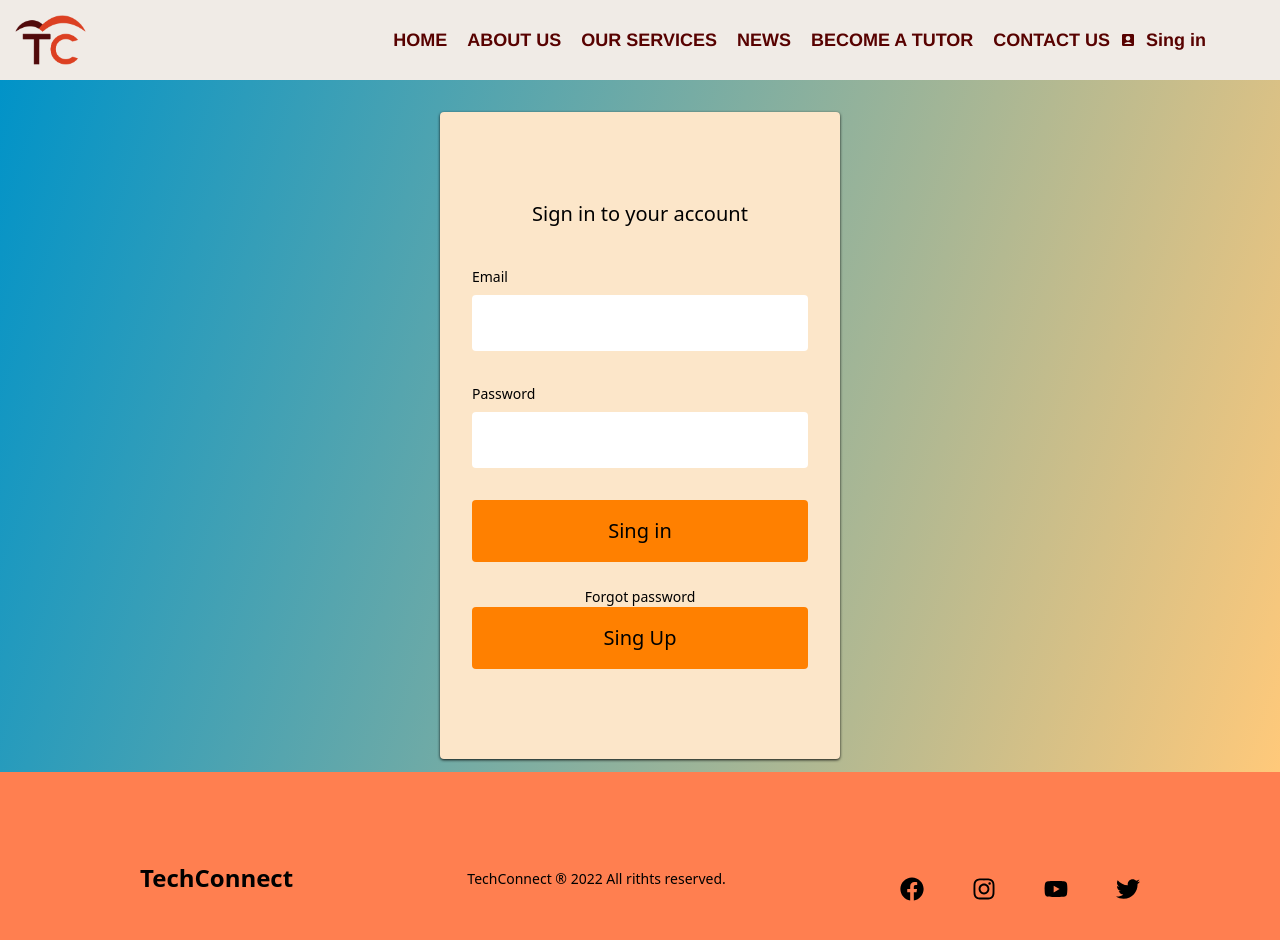
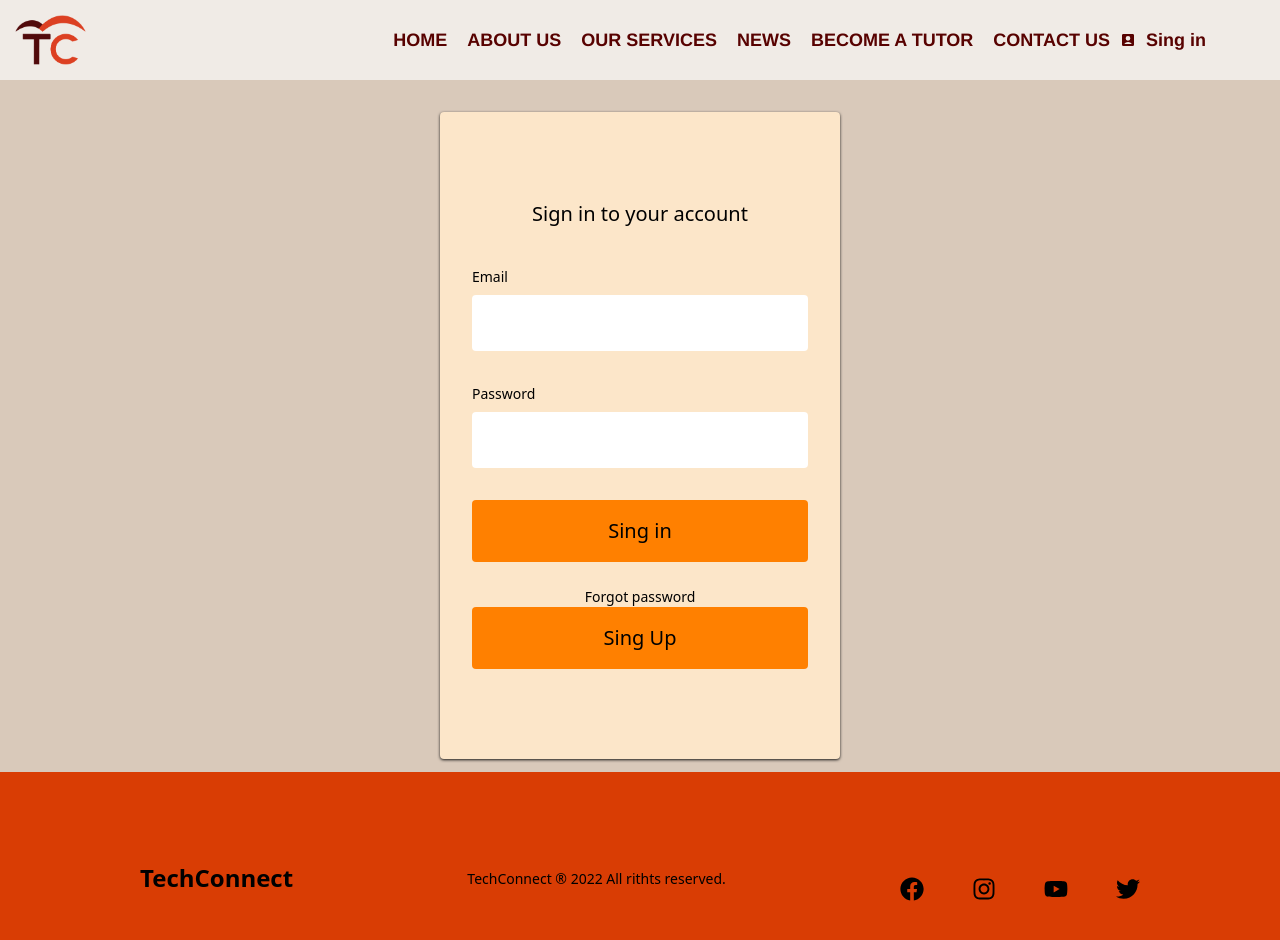
Before and after one commit to Rica02/TechConnect, a React (Create React App) app: page /signin in a window 1280 px wide. Shown: the top 940 px of the page. Built offline with nearby package versions, Linux system fonts and the light colour scheme.

Commit message:
ThemeColors sync

```diff
--- a/src/components/AboutUs/AboutUsStyle.js
+++ b/src/components/AboutUs/AboutUsStyle.js
@@ -1,6 +1,6 @@
 import styled from "styled-components";
 import { Link } from "react-router-dom";
-
+import { theme } from "../../styles/ThemeColors";
 
 export const Container=styled.div`
     display: grid;
--- a/src/components/Footer/FooterStyle.js
+++ b/src/components/Footer/FooterStyle.js
@@ -1,8 +1,8 @@
 import styled from "styled-components";
 import{Link} from 'react-router-dom';
-
+import { theme } from "../../styles/ThemeColors";
 export const FooterContatiner = styled.footer`
-    background: #ff7f50;
+    background:${ ({ theme }) => theme.colorMain.backgroundfooter};
 `;
 
 export const FooterWrap = styled.div`
--- a/src/components/OurServices.js
+++ b/src/components/OurServices/index.js
@@ -1,6 +1,6 @@
 import React from "react";
 import { useNavigate } from "react-router-dom";
-import Header from "./Header";
+import Header from "../Header";
 
 function OurServices() {
 
--- a/src/components/Signin/SigninStyle.js
+++ b/src/components/Signin/SigninStyle.js
@@ -1,6 +1,6 @@
 import styled from "styled-components";
 import { Link } from "react-router-dom";
-
+import { theme } from "../../styles/ThemeColors";
 export const Container = styled.div`
     min-height: 692px;
     bottom: 0;
@@ -9,11 +9,7 @@ export const Container = styled.div`
     top: 0;
     z-index: 0;
     overflow: hidden;
-    background: linear-gradient(
-        108deg,
-        rgba(1,147,200,255) 0%,
-        rgba(255,201,122,1) 100%
-    );
+    background-color:${ ({ theme }) => theme.colorMain.backgroundSignIn };
 `;
 
 export const FormWrap = styled.div`
--- a/src/styles/ThemeColors.js
+++ b/src/styles/ThemeColors.js
@@ -9,6 +9,7 @@ export const theme = {
       highlightYellow: '#F2AE2F',
       backgroundLight: '#FFFFFF',
       backgroundDark: '#F0EBE6',
-      backgroundSignIn: '#D9C9BA'
+      backgroundSignIn: '#D9C9BA',
+      backgroundfooter:'#D93D04'
     }
 }
```
Also changed, not shown: src/components/OurServices/OurServicesStyle.js (added).
